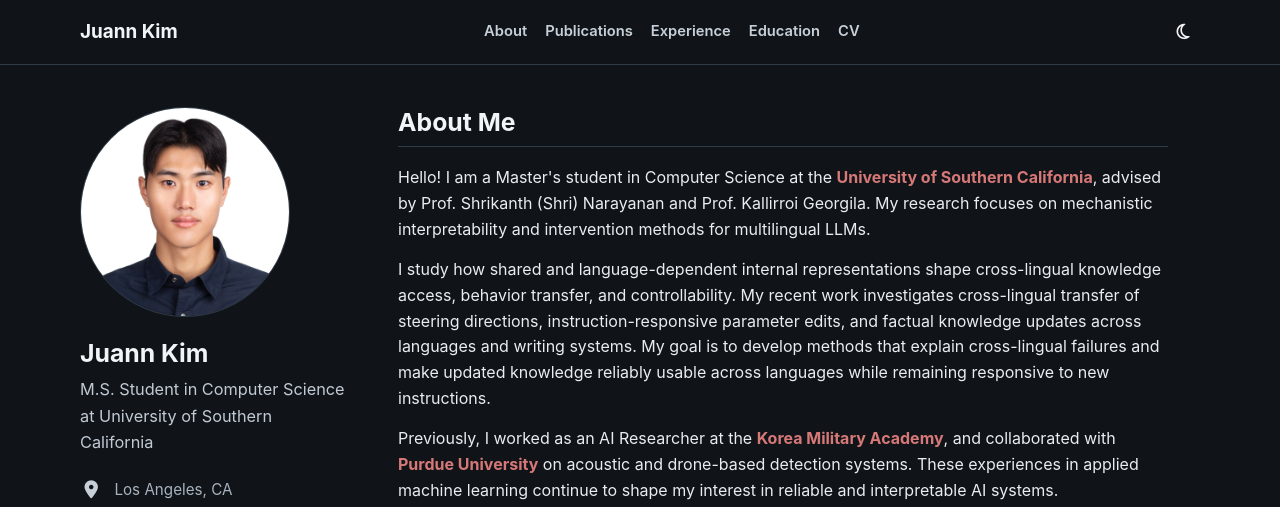
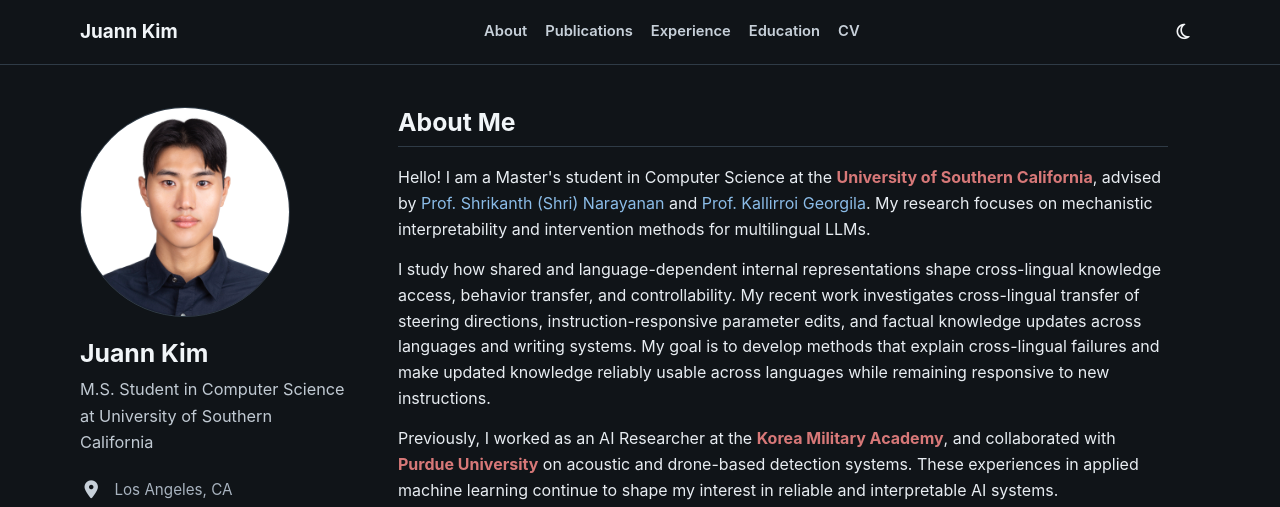
Before and after one commit to USC-BOBBY-KIM/USC-BOBBY-KIM.github.io, a plain HTML site: page index.html in a window 1280 px wide. Shown: the top 507 px of the page. Drawn offline with Linux system fonts and the light colour scheme; no server answers; some icons are missing.

Commit message:
Link faculty profiles in biography

```diff
--- a/index.html
+++ b/index.html
@@ -63,7 +63,9 @@
           <p>
             Hello! I am a Master&apos;s student in Computer Science at the
             <span class="inline-highlight">University of Southern California</span>, advised by
-            Prof. Shrikanth (Shri) Narayanan and Prof. Kallirroi Georgila. My research focuses on
+            <a href="https://viterbi.usc.edu/directory/faculty/Narayanan/Shrikanth" target="_blank" rel="noopener noreferrer">Prof. Shrikanth (Shri) Narayanan</a>
+            and <a href="https://viterbi.usc.edu/directory/faculty/Georgila/Kallirroi" target="_blank" rel="noopener noreferrer">Prof. Kallirroi Georgila</a>.
+            My research focuses on
             mechanistic interpretability and intervention methods for multilingual LLMs.
           </p>
           <p>
```
